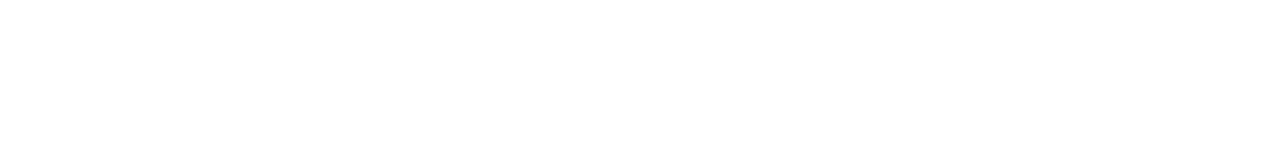
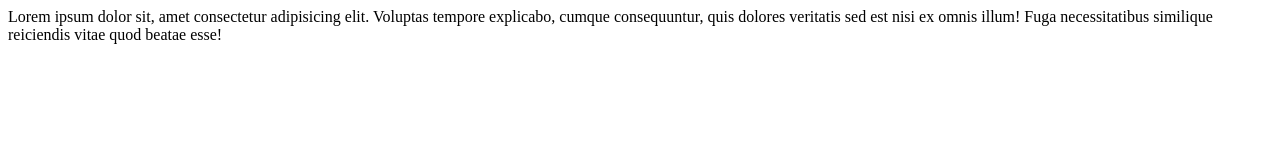
Before and after one commit to bilaal-s/boolean-uk-html-popular-page-layouts, a plain HTML site: page index.html in a window 1280 px wide. Drawn offline with Linux system fonts and the light colour scheme.

Commit message:
Add main section and new css

```diff
--- a/index.html
+++ b/index.html
@@ -1,12 +1,18 @@
 <!DOCTYPE html>
 <html lang="en">
+
 <head>
   <meta charset="UTF-8">
   <meta http-equiv="X-UA-Compatible" content="IE=edge">
   <meta name="viewport" content="width=device-width, initial-scale=1.0">
   <title>Document</title>
 </head>
+
 <body>
+  <main>
+    Lorem ipsum dolor sit, amet consectetur adipisicing elit. Voluptas tempore explicabo, cumque consequuntur, quis
+    dolores veritatis sed est nisi ex omnis illum! Fuga necessitatibus similique reiciendis vitae quod beatae esse!
+  </main>
+</body>
 
-</body>
 </html>
--- /dev/null
+++ b/style.css
@@ -0,0 +1,3 @@
+body {
+  background-color: antiquewhite;
+}
```
